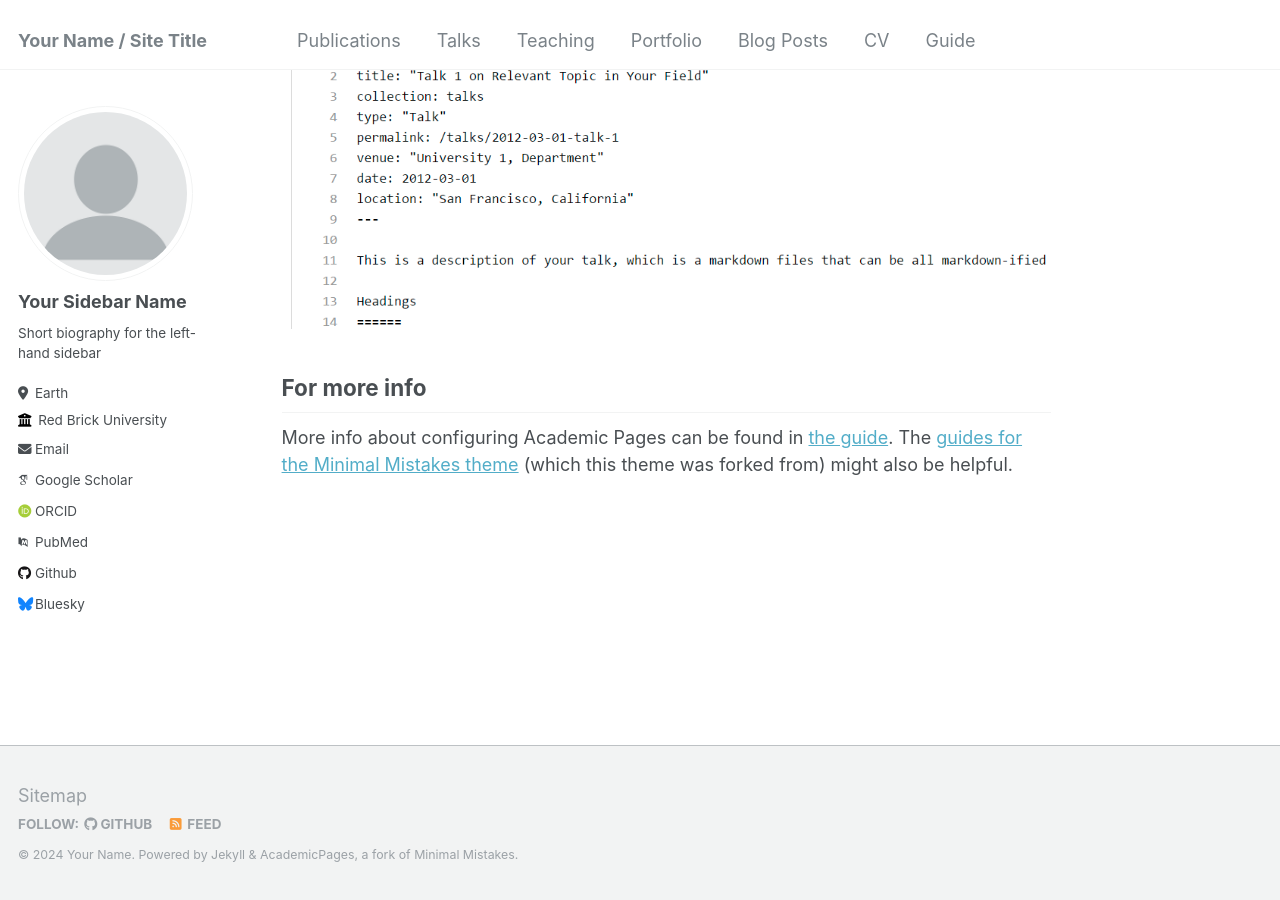
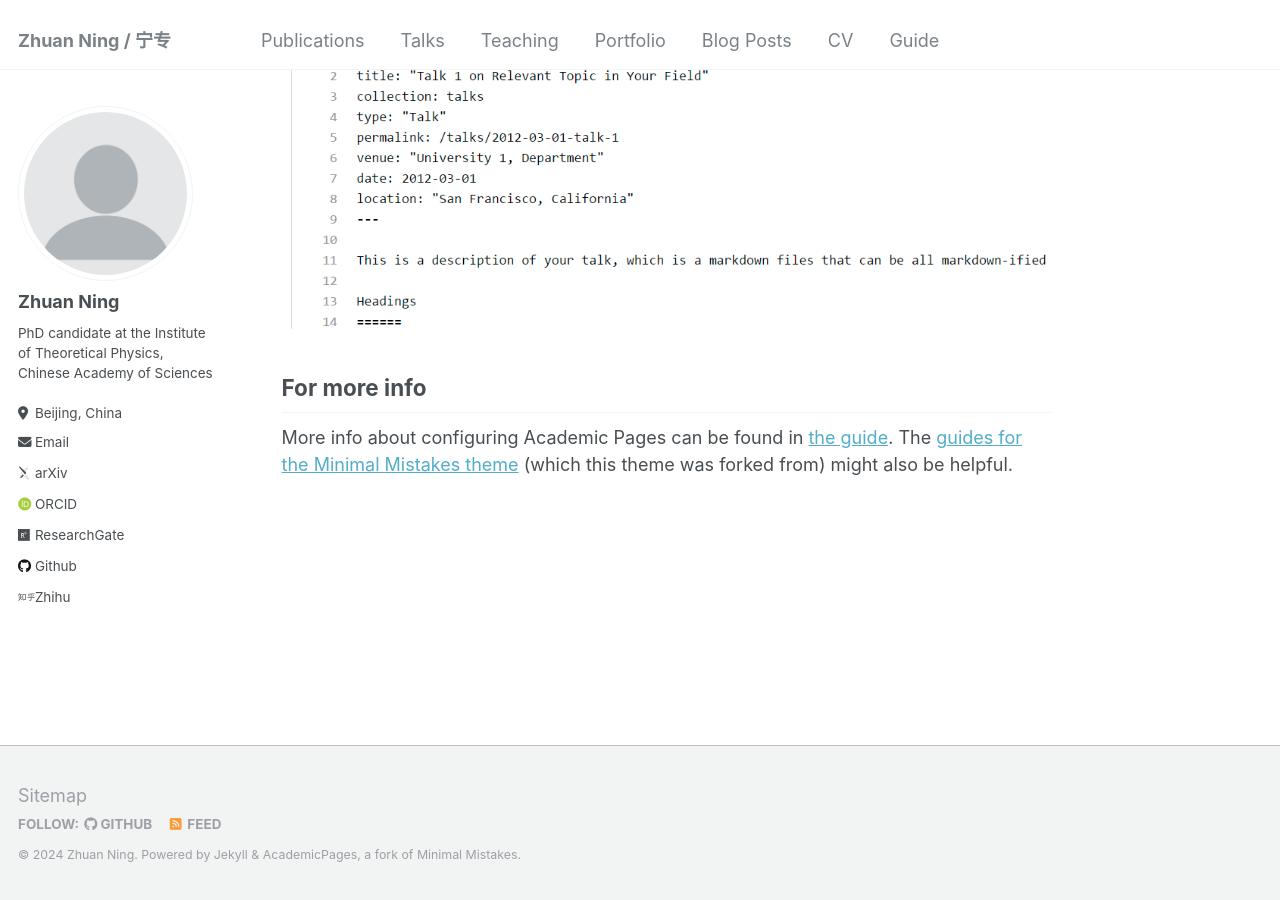
Before and after one commit to zhuan-ning/zhuan-ning.github.io, a Jekyll site: the page built from _pages/about.md, in a window 1280 px wide and 900 px high, scrolled down 2660 px. Built offline with Jekyll 4.4.1, drawn with Linux system fonts in a browser that asks for light colours; some web fonts are replaced.

Commit message:
Modify author information in _config.yml

```diff
--- a/_config.yml
+++ b/_config.yml
@@ -8,13 +8,13 @@
 
 # Basic Site Settings
 locale                   : "en-US"
-title                    : "Your Name / Site Title"
+title                    : "Zhuan Ning / 宁专"
 title_separator          : "-"
-name                     : &name "Your Name"
+name                     : &name "Zhuan Ning"
 description              : &description "personal description"
-url                      : https://academicpages.github.io # the base hostname & protocol for your site e.g. "https://mmistakes.github.io"
+url                      : https://zhuan-ning.github.io # the base hostname & protocol for your site e.g. "https://mmistakes.github.io"
 baseurl                  : "" # the subpath of your site, e.g. "/blog"
-repository               : "academicpages/academicpages.github.io"
+repository               : "zhuan-ning/zhuan-ning.github.io"
 
 # Site Author - The following control what appear as part of the author content on the side bar.
 #               If a field is blank the icon and link will not appear, otherwise it will be shown.
@@ -22,33 +22,33 @@ repository               : "academicpages/academicpages.github.io"
 author:
   # Biographic information
   avatar           : "profile.png"
-  name             : "Your Sidebar Name"
+  name             : "Zhuan Ning"
   pronouns         : # example: "she/her"
-  bio              : "Short biography for the left-hand sidebar"
-  location         : "Earth"
-  employer         : "Red Brick University"
+  bio              : "PhD candidate at the Institute of Theoretical Physics, Chinese Academy of Sciences"
+  location         : "Beijing, China"
+  employer         : # "Red Brick University"
   uri              : # URL
-  email            : "none@example.org"
+  email            : "ningzhuan17@mails.ucas.ac.cn"
 
   # Academic websites
-  arxiv            : # URL - Update with the correct link to your profile
-  googlescholar    : "https://scholar.google.com/citations?user=PS_CX0AAAAAJ"
+  arxiv            : "https://inspirehep.net/authors/2623730"
+  googlescholar    : # "https://scholar.google.com/citations?user=PS_CX0AAAAAJ"
   impactstory      : # URL
-  orcid            : "http://orcid.org/yourorcidurl"
+  orcid            : "https://orcid.org/0000-0002-5304-9620"
   semantic         : # URL
-  pubmed           : "https://www.ncbi.nlm.nih.gov/pubmed/?term=john+snow"
-  researchgate     : # URL
+  pubmed           : # "https://www.ncbi.nlm.nih.gov/pubmed/?term=john+snow"
+  researchgate     : "https://www.researchgate.net/profile/Zhuan-Ning"
 
   # Repositories and software development
   bitbucket        : # Username - Update with your username on the site
   codepen          : # Username
   dribbble         : # Username
-  github           : "academicpages"
+  github           : "zhuan-ning"
   kaggle           : # Username
   stackoverflow    : # User number or user number and name (i.e., use "1" or "1/jeff-atwood")
 
   # Social media
-  bluesky          : "bsky.app" # Replace this with you Bluesky username
+  bluesky          : # "bsky.app" # Replace this with you Bluesky username
   facebook         : # Username
   flickr           : # Username
   foursquare       : # Username
@@ -71,7 +71,7 @@ author:
   wikipedia        : # Username
   xing             : # Username
   youtube          : # Username
-  zhihu            : # URL
+  zhihu            : "https://www.zhihu.com/people/shen-de-ling-yu"
 
 
 # Site Settings
```
